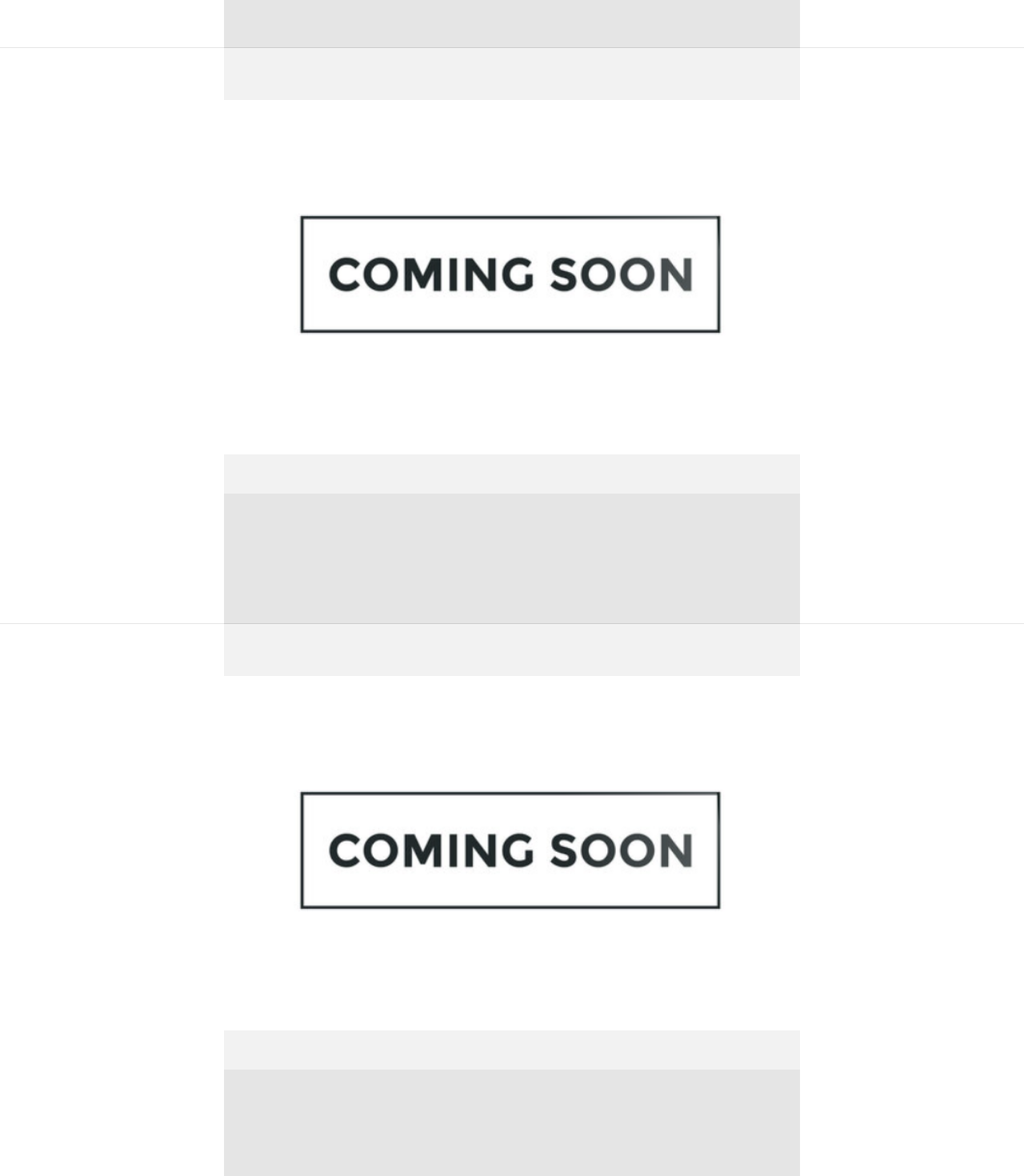
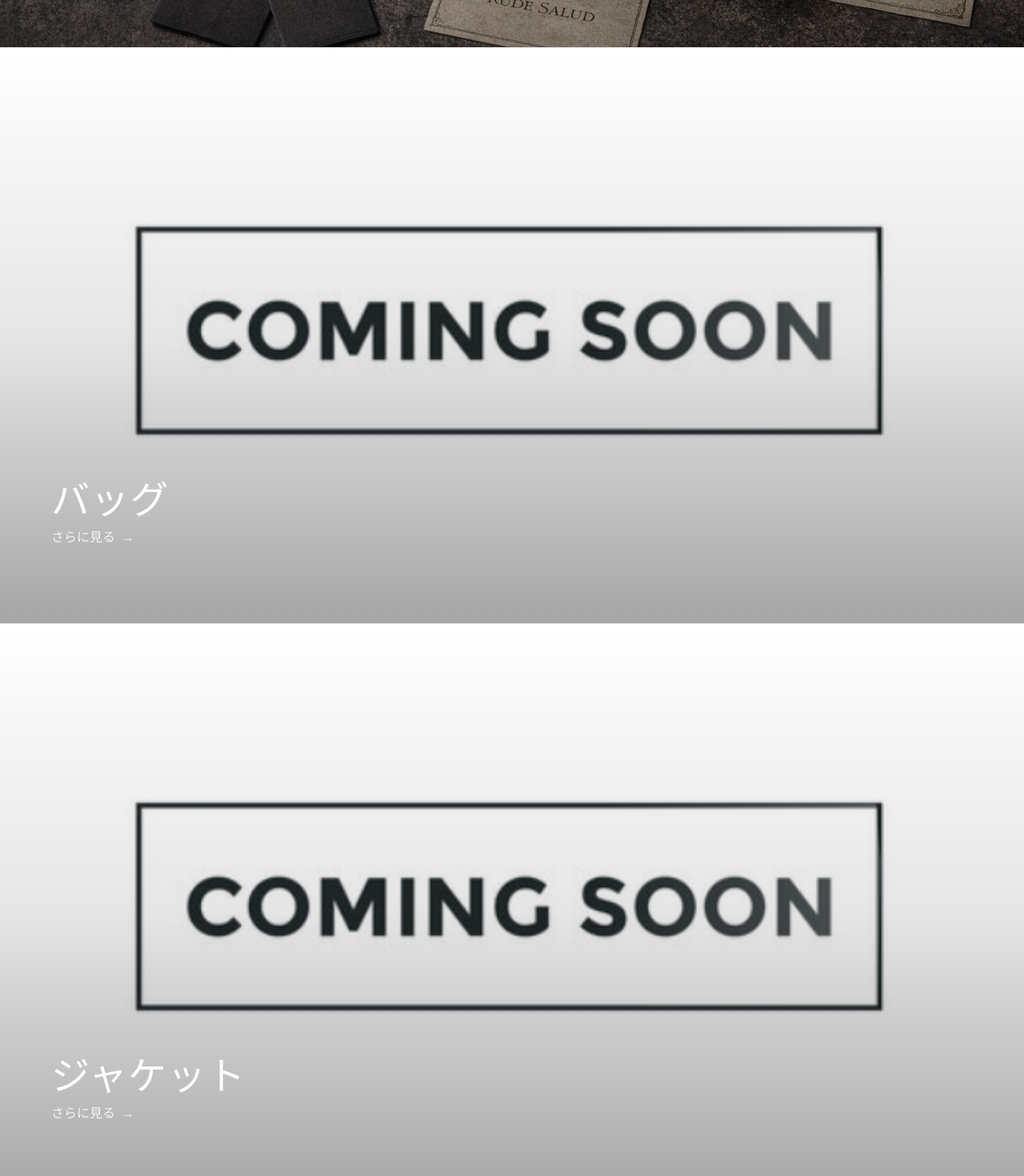
Before and after one commit to ikeita1114-blip/rudesalud-site, a Next.js app: page / in a window 1280 px wide. Shown: the part 740-2210 px from the top of the page at 80% size. Built offline with nearby package versions, Linux system fonts and the light colour scheme.

Commit message:
fix stacked panel text overlay

```diff
--- a/app/components/StackPanels.tsx
+++ b/app/components/StackPanels.tsx
@@ -1,4 +1,3 @@
-// app/components/StackPanels.tsx
 "use client";
 
 import Image from "next/image";
@@ -9,36 +8,16 @@ type Panel = {
   slug: string;
   title: string;
   subtitle: string;
-  image?: string; // /categories/xxx.jpg
+  image?: string; // public/categories/xxx.jpg
 };
 
 export default function StackPanels() {
   const panels: Panel[] = useMemo(
     () => [
-      {
-        slug: "tshirt",
-        title: "Tシャツ",
-        subtitle: "さらに見る",
-        image: "/categories/tshirt.jpg",
-      },
-      {
-        slug: "bag",
-        title: "バッグ",
-        subtitle: "さらに見る",
-        image: "/categories/bag.jpg",
-      },
-      {
-        slug: "jacket",
-        title: "ジャケット",
-        subtitle: "さらに見る",
-        image: "/categories/jacket.jpg",
-      },
-      {
-        slug: "accessory",
-        title: "アクセサリー",
-        subtitle: "さらに見る",
-        image: "/categories/accessory.jpg",
-      },
+      { slug: "tshirt", title: "Tシャツ", subtitle: "さらに見る", image: "/categories/tshirt.jpg" },
+      { slug: "bag", title: "バッグ", subtitle: "さらに見る", image: "/categories/bag.jpg" },
+      { slug: "jacket", title: "ジャケット", subtitle: "さらに見る", image: "/categories/jacket.jpg" },
+      { slug: "accessory", title: "アクセサリー", subtitle: "さらに見る", image: "/categories/accessory.jpg" },
     ],
     []
   );
@@ -56,7 +35,7 @@ export default function StackPanels() {
         const idx = Number((visible.target as HTMLElement).dataset.index ?? "0");
         setActive(idx);
       },
-      { root: null, threshold: [0.35, 0.5, 0.65] }
+      { threshold: [0.4, 0.6, 0.8] }
     );
 
     refs.current.forEach((el) => el && obs.observe(el));
@@ -69,10 +48,9 @@ export default function StackPanels() {
         {panels.map((p, i) => {
           const isActive = i === active;
 
-          // 前のパネルは少し奥に（ページめくりっぽさ）
+          // 前のパネルほど少し奥へ（めくり感）
           const scale = i < active ? "scale-[0.985]" : "scale-100";
-          const shadow =
-            i === active ? "shadow-[0_10px_40px_rgba(0,0,0,0.12)]" : "shadow-none";
+          const shadow = i === active ? "shadow-[0_16px_60px_rgba(0,0,0,0.12)]" : "shadow-none";
 
           return (
             <section
@@ -84,20 +62,22 @@ export default function StackPanels() {
               className="sticky top-[72px] md:top-[80px] h-[calc(100vh-72px)] md:h-[calc(100vh-80px)] bg-white"
               style={{ zIndex: 10 + i }}
             >
+              {/* ここが「板」本体：画像も文字もこの中に入れる */}
               <div
-                className={`h-full w-full border-b border-black/10 transition-transform duration-500 ease-out ${scale} ${shadow}`}
+                className={`relative h-full w-full overflow-hidden border-b border-black/10 bg-white transition-transform duration-500 ease-out ${scale} ${shadow}`}
               >
-                <div className="mx-auto flex h-full max-w-6xl flex-col items-center justify-center px-5">
-                  <div className="w-full max-w-[720px]">
-                    <div className="relative mx-auto aspect-[4/5] w-full bg-black/5 overflow-hidden">
-                      {/* 画像 */}
+                {/* 背景画像（板の中に固定） */}
+                <div className="absolute inset-0">
+                  {/* 画像がない時の保険 */}
+                  <div className="absolute inset-0 bg-black/5" />
+
                   {p.image ? (
                     <Image
                       src={p.image}
                       alt={p.title}
                       fill
-                          className="object-contain"
-                          sizes="(max-width: 768px) 92vw, 720px"
+                      className="object-cover"
+                      sizes="(max-width: 768px) 100vw, 1200px"
                       priority={i === 0}
                     />
                   ) : (
@@ -105,23 +85,33 @@ export default function StackPanels() {
                       {p.slug.toUpperCase()}
                     </div>
                   )}
+
+                  {/* うっすら暗くして文字が読みやすいように */}
+                  <div className="absolute inset-0 bg-gradient-to-t from-black/35 via-black/10 to-transparent" />
                 </div>
 
-                    <div className="mt-6 text-center">
-                      <div className="text-base font-medium">{p.title}</div>
+                {/* 文字（板の上に重ねる = これが動く） */}
+                <div className="relative z-10 flex h-full items-end">
+                  <div className="w-full px-6 pb-10 md:px-12 md:pb-14">
+                    <div className="mx-auto max-w-6xl">
+                      <div className="text-3xl md:text-5xl font-serif tracking-wide text-white">
+                        {p.title}
+                      </div>
 
-                      {/* ✅ ボタンっぽくして押しやすく */}
+                      <div className="mt-3">
                         <Link
                           href={`/category/${p.slug}`}
-                        className="mt-3 inline-flex items-center justify-center border border-black px-6 py-3 hover:bg-black hover:text-white transition text-sm"
+                          className="inline-flex items-center gap-2 text-sm md:text-base text-white/85 hover:text-white"
                         >
                           {p.subtitle}
+                          <span aria-hidden>→</span>
                         </Link>
                       </div>
+
+                      <div className="mt-6 text-[10px] tracking-[0.35em] text-white/60">
+                        {isActive ? "SCROLL" : "\u00A0"}
                       </div>
-
-                  <div className="mt-10 text-xs tracking-[0.25em] text-black/30">
-                    {isActive ? "SCROLL" : ""}
+                    </div>
                   </div>
                 </div>
               </div>
@@ -129,7 +119,7 @@ export default function StackPanels() {
           );
         })}
 
-        {/* 最後の余白 */}
+        {/* 最後の余白（最後のパネルがすぐ終わらないように） */}
         <div className="h-[120vh]" />
       </div>
     </div>
```
Lines whose indentation alone changed are shown as unchanged.
